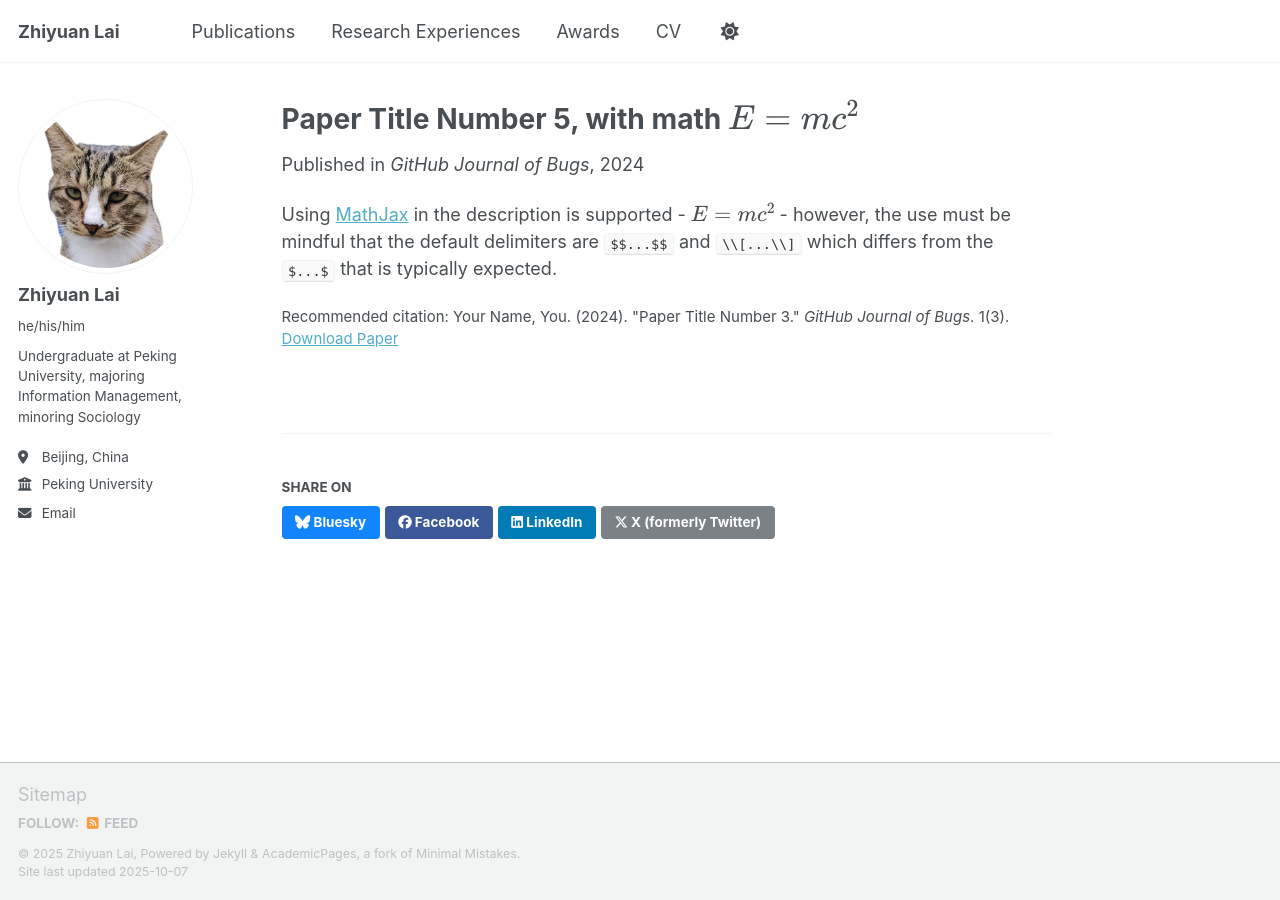
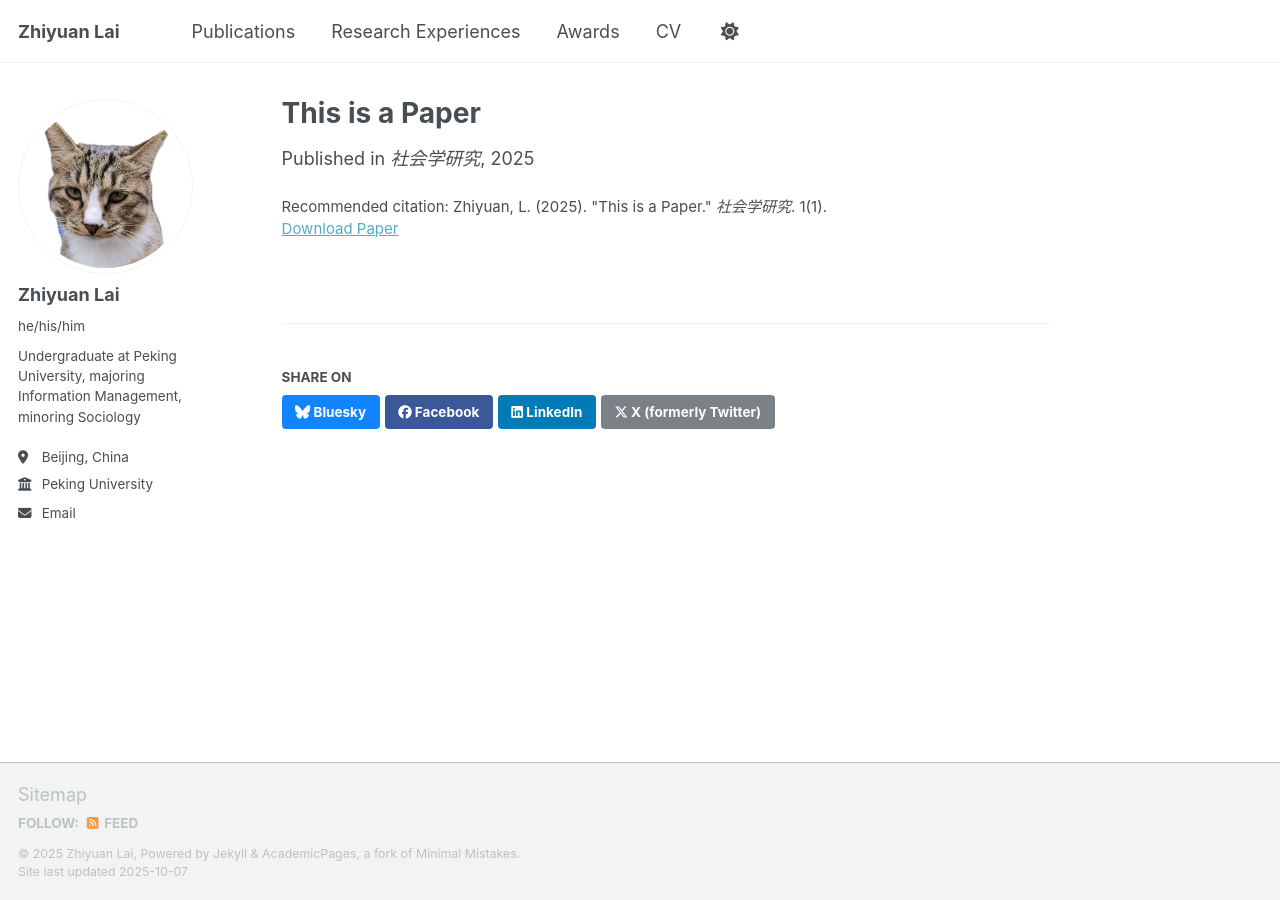
Before and after one commit to itsleol/itsleol.github.io, a Jekyll site: the page built from _publications/2025-06-08-paper-title-number-5.md, in a window 1280 px wide. Built offline with Jekyll 4.4.1, drawn with Linux system fonts in a browser that asks for light colours; a script that is not in the unit is left out.

Commit message:
Update 2025-06-08-paper-title-number-5.md

```diff
--- a/_publications/2025-06-08-paper-title-number-5.md
+++ b/_publications/2025-06-08-paper-title-number-5.md
@@ -1,13 +1,11 @@
 ---
-title: "Paper Title Number 5, with math $$E=mc^2$$"
+title: "This is a Paper"
 collection: publications
 category: conferences
-permalink: /publication/2024-02-17-paper-title-number-4
-excerpt: 'This paper is about a famous math equation, $$E=mc^2$$'
-date: 2024-02-17
-venue: 'GitHub Journal of Bugs'
-paperurl: 'http://academicpages.github.io/files/paper3.pdf'
-citation: 'Your Name, You. (2024). &quot;Paper Title Number 3.&quot; <i>GitHub Journal of Bugs</i>. 1(3).'
+permalink: /publication/conference-paper-1
+excerpt: 'Unfortunately, I temporarily do not have any published paper.'
+date: 2025-10-07
+venue: '社会学研究'
+paperurl: 'https://itsleol.github.io/files/paper1.pdf'
+citation: 'Zhiyuan, L. (2025). &quot;This is a Paper.&quot; <i>社会学研究</i>. 1(1).'
 ---
-
-Using [MathJax](https://www.mathjax.org/) in the description is supported - $$E=mc^2$$ - however, the use must be mindful that the default delimiters are `$$...$$` and `\\[...\\]` which differs from the `$...$` that is typically expected.
```
